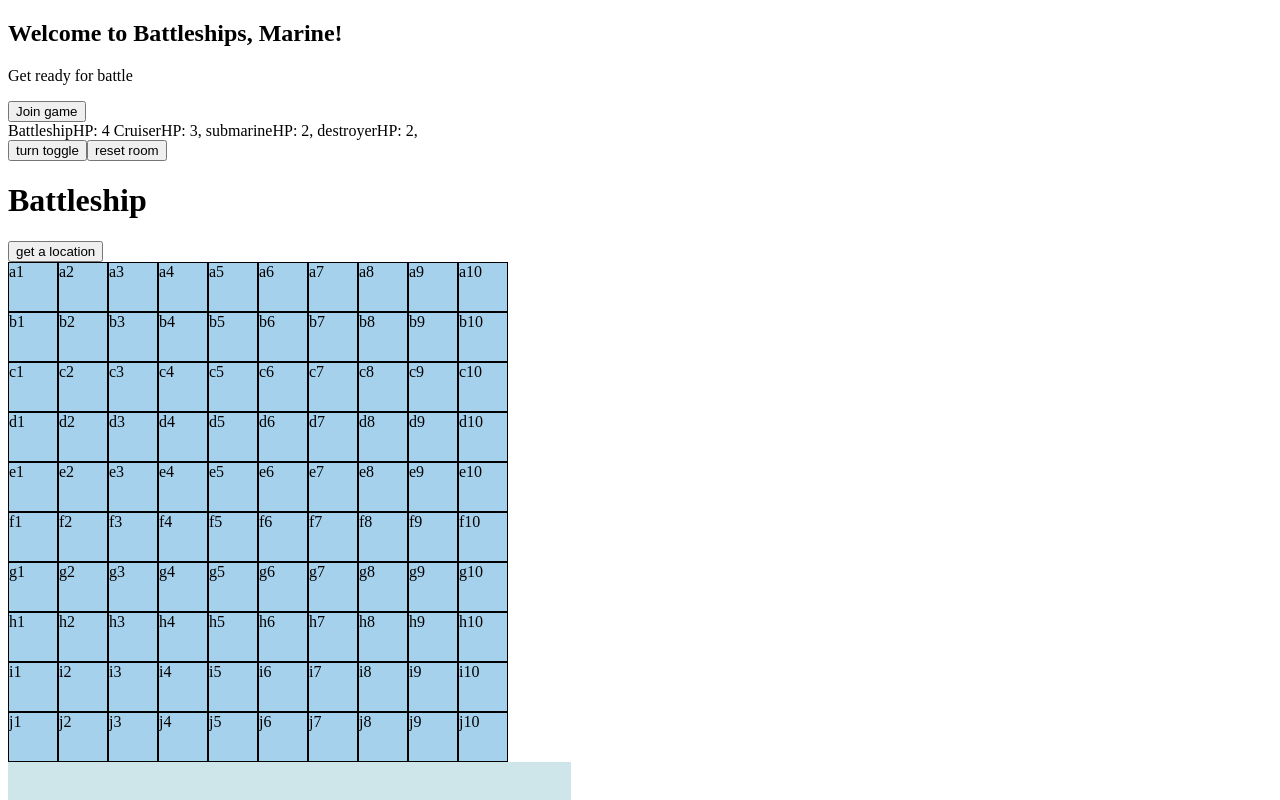
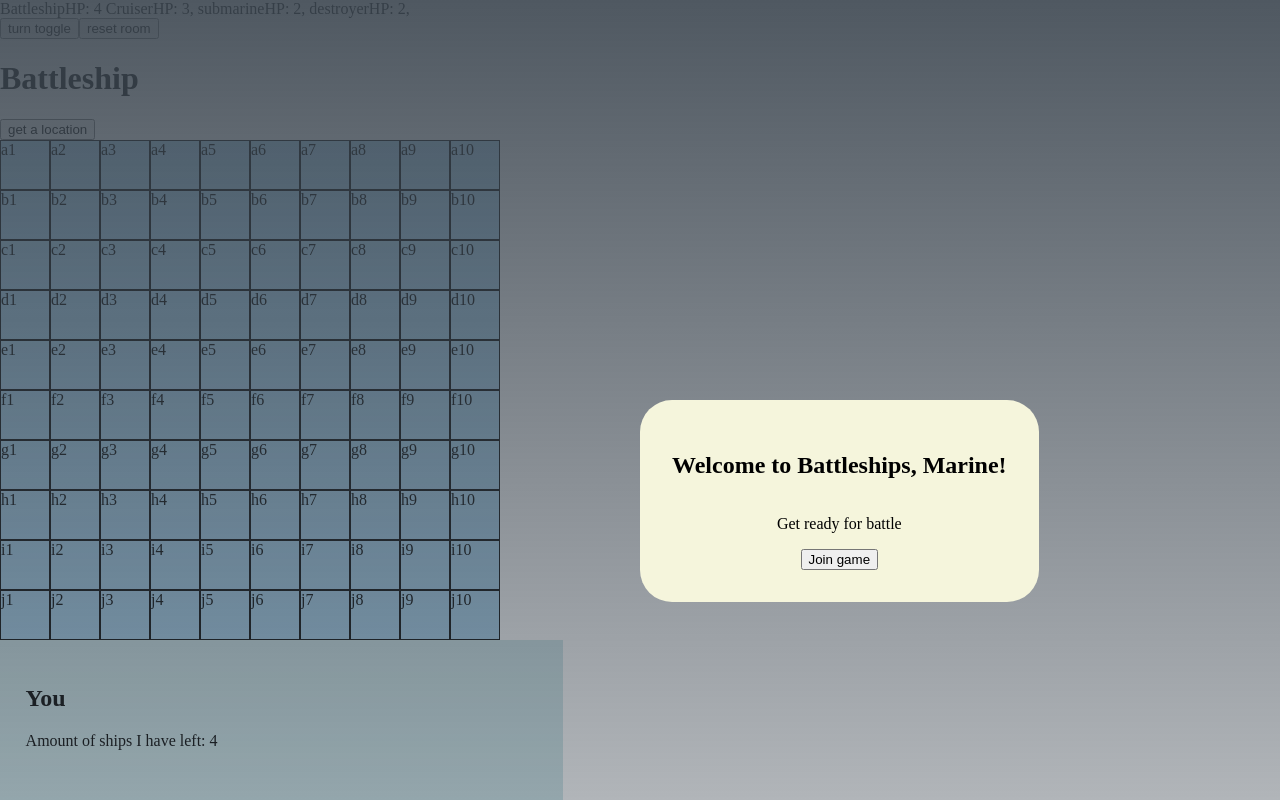
Before and after one commit to bebegom/battle-ships-client, a React (Create React App) app: page / in a window 1280 px wide. Shown: the top 800 px of the page. Built offline with nearby package versions, Linux system fonts and the light colour scheme; no server answers.

Commit message:
with win-lose-overlays

```diff
--- a/src/App.css
+++ b/src/App.css
@@ -1,3 +1,9 @@
+html, body {
+	margin: 0;
+	padding: 0;
+}
+
+
 .row {
 	display: grid;
 	grid-template-columns: 50px 50px 50px 50px 50px 50px 50px 50px 50px 50px;
@@ -55,3 +61,34 @@
 .miss {
 	background-color: red;
 }
+
+
+
+/**
+* OVERLAY DESIGN
+*/
+
+.bg-fade {
+	width: 100vw;
+	height: 100vh;
+	position: fixed;
+
+
+	background: rgb(60,70,80);
+	background: linear-gradient(180deg, rgba(60,70,80,0.9) 0%, rgba(60,70,80,0.4) 100%);
+}
+
+.card {
+	background-color: beige;
+	position: fixed;
+	left: 50%;
+	top: 50%;
+
+	padding: 2rem;
+
+	border-radius: 2em;
+
+	display: flex;
+	flex-direction: column;
+	align-items: center;
+}
--- a/src/App.jsx
+++ b/src/App.jsx
@@ -5,6 +5,8 @@ import socketio from 'socket.io-client'
 // Components & pages
 import GameboardPage from './pages/GameboardPage';
 import Startoverlay from './components/Startoverlay';
+import WinOverlay from './components/WinOverlay';
+import LoseOverlay from './components/LoseOverlay';
 
 // Styles
 import './App.css';
@@ -13,12 +15,20 @@ const socket = socketio.connect('http://localhost:4000')
 
 function App() {
 	const [overlay, setOverlay] = useState(true)
+	const [winOverlay, setWinOverlay] = useState(false)
+	const [loseOverlay, setLoseOverlay] = useState(false)
 
 	socket.on('game:start', (userId, opponent) => {
-
 		setOverlay(false)
 	})
 
+	socket.on('game:won', () => {
+		setOverlay(true)
+	})
+
+	socket.on('game:lost', () => {
+		setOverlay(true)
+	})
 
 	return (
     	<div id="App">
@@ -27,6 +37,16 @@ function App() {
 				<Startoverlay socket={socket}/>
 			}
 
+			{winOverlay &&
+				<WinOverlay socket={socket}/>
+			}
+
+			{loseOverlay &&
+				<LoseOverlay socket={socket}/>
+			}
+
+
+
 			<GameboardPage socket={socket}/>
 
 		</div>
--- /dev/null
+++ b/src/components/LoseOverlay.jsx
@@ -0,0 +1,26 @@
+import React from 'react'
+
+
+export default function LoseOverlay({ socket }) {
+
+	const handleSubmit = (e) => {
+		e.preventDefault()
+		// play again?
+
+	}
+
+	return (
+		<div id="container">
+			<div className="bg-fade">
+
+				<div className="card">
+					<h2>Sorry, Marine!</h2>
+					<p>Better hit the training grounds...</p>
+					<form onSubmit={handleSubmit}>
+						<button type="submit">Play again</button>
+					</form>
+				</div>
+			</div>
+		</div>
+	)
+}
--- a/src/components/Startoverlay.jsx
+++ b/src/components/Startoverlay.jsx
@@ -11,11 +11,17 @@ export default function Startoverlay({ socket }) {
 
 	return (
 		<div id="container">
-			<h2>Welcome to Battleships, Marine!</h2>
-			<p>Get ready for battle</p>
-			<form onSubmit={handleSubmit}>
-  				<button type="submit">Join game</button>
-			</form>
+			<div className="bg-fade">
+
+				<div className="card">
+					<h2>Welcome to Battleships, Marine!</h2>
+					<p>Get ready for battle</p>
+					<form onSubmit={handleSubmit}>
+						<button type="submit">Join game</button>
+					</form>
+				</div>
+
+			</div>
 		</div>
 	)
 }
--- /dev/null
+++ b/src/components/WinOverlay.jsx
@@ -0,0 +1,27 @@
+import React from 'react'
+
+
+export default function WinOverlay({ socket }) {
+
+	const handleSubmit = (e) => {
+		e.preventDefault()
+		// play again?
+
+	}
+
+	return (
+		<div id="container">
+			<div className="bg-fade">
+
+				<div className="card">
+
+					<h2>Congratulations, Marine!</h2>
+					<p>You are the winner</p>
+					<form onSubmit={handleSubmit}>
+						<button type="submit">Play again</button>
+					</form>
+				</div>
+			</div>
+		</div>
+	)
+}
--- a/src/index.css
+++ /dev/null
@@ -1,13 +0,0 @@
-body {
-  margin: 0;
-  font-family: -apple-system, BlinkMacSystemFont, 'Segoe UI', 'Roboto', 'Oxygen',
-    'Ubuntu', 'Cantarell', 'Fira Sans', 'Droid Sans', 'Helvetica Neue',
-    sans-serif;
-  -webkit-font-smoothing: antialiased;
-  -moz-osx-font-smoothing: grayscale;
-}
-
-code {
-  font-family: source-code-pro, Menlo, Monaco, Consolas, 'Courier New',
-    monospace;
-}
```
